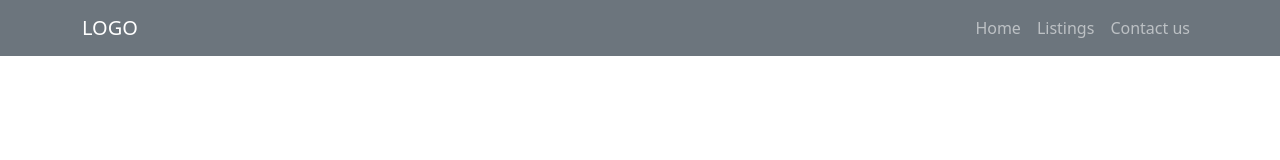
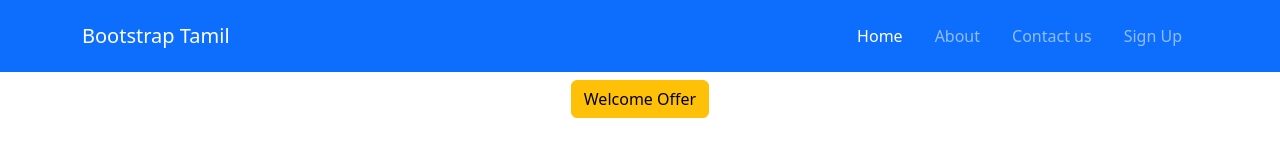
Before and after one commit to Rajvickram/Bootstrap---Courses, a plain HTML site: page Ex - 29 Popovers/index.html in a window 1280 px wide. Drawn offline with nearby package versions, Linux system fonts and the light colour scheme.

Commit message:
Modified and cleared it

```diff
--- a/Ex - 29 Popovers/index.html
+++ b/Ex - 29 Popovers/index.html
@@ -3,40 +3,47 @@
 <head>
     <meta charset="UTF-8">
     <meta name="viewport" content="width=device-width, initial-scale=1.0">
-    <title>Example sum in BootStrap using PopOvers</title>
+    <title>PopOver Using Bootstrap</title>
     <link rel="stylesheet" href="/Bootstrap - Links/css/bootstrap.min.css">
 </head>
 <body>
 
 
-
     <header>
-        <nav class="navbar navbar-dark bg-secondary navbar-expand-lg">
+        <nav class="navbar navbar-dark bg-primary navbar-expand-lg">
             <div class="container">
-                <a href="#" class="navbar-brand">
-                    LOGO
-                </a>
+                <a href="#" class="navbar-brand">Bootstrap Tamil</a>
 
                 <button type="button" class="navbar-toggler" data-bs-toggle="collapse" data-bs-target="#mynavbtn">
                     <span class="navbar-toggler-icon"></span>
                 </button>
 
+
                 <div class="collapse navbar-collapse" id="mynavbtn">
                     <ul class="navbar-nav ms-auto">
-                        <li class="nav-item">
-                            <a href="#" class="nav-link">Home</a>
+                        <li class="nav-link">
+                            <a href="#" class="nav-link active">Home</a>
                         </li>
-                        <li class="nav-item">
-                            <a href="#" class="nav-link">Listings</a>
+                        <li class="nav-link">
+                            <a href="#" class="nav-link">About</a>
                         </li>
-                        <li class="nav-item">
+                        <li class="nav-link">
                             <a href="#" class="nav-link">Contact us</a>
+                        </li>
+                        <li class="nav-link">
+                            <a href="#" class="nav-link">Sign Up</a>
                         </li>
                     </ul>
                 </div>
             </div>
         </nav>
     </header>
+
+
+
+    <div class="container mt-2 text-center">
+        <button id="welcome" type="button" class="btn btn-warning" title="Welcome to our Page" data-bs-content="this page will be cover over all they will be made from it to created the more topics and they will having some offer to get the same courses of an same page" data-bs-trigger="focus" data-bs-placement="left">Welcome Offer</button>
+    </div>
 
 
 
@@ -49,14 +56,12 @@
 
 
 
+    <script src="https://cdnjs.cloudflare.com/ajax/libs/popper.js/2.9.2/umd/popper.min.js"></script>
+    <script src="/Bootstrap - Links/js/bootstrap.min.js"></script>
+    <script>
+        let trigger = document.getElementById('welcome')
 
-
-
-
-
-
-
-
-    <script src="/Bootstrap - Links/js/bootstrap.min.js"></script>
+        let pop = new bootstrap.Popover(trigger)
+    </script>
 </body>
 </html>
```
Also changed, not shown: Ex - 29 Popovers/index.js (deleted).
